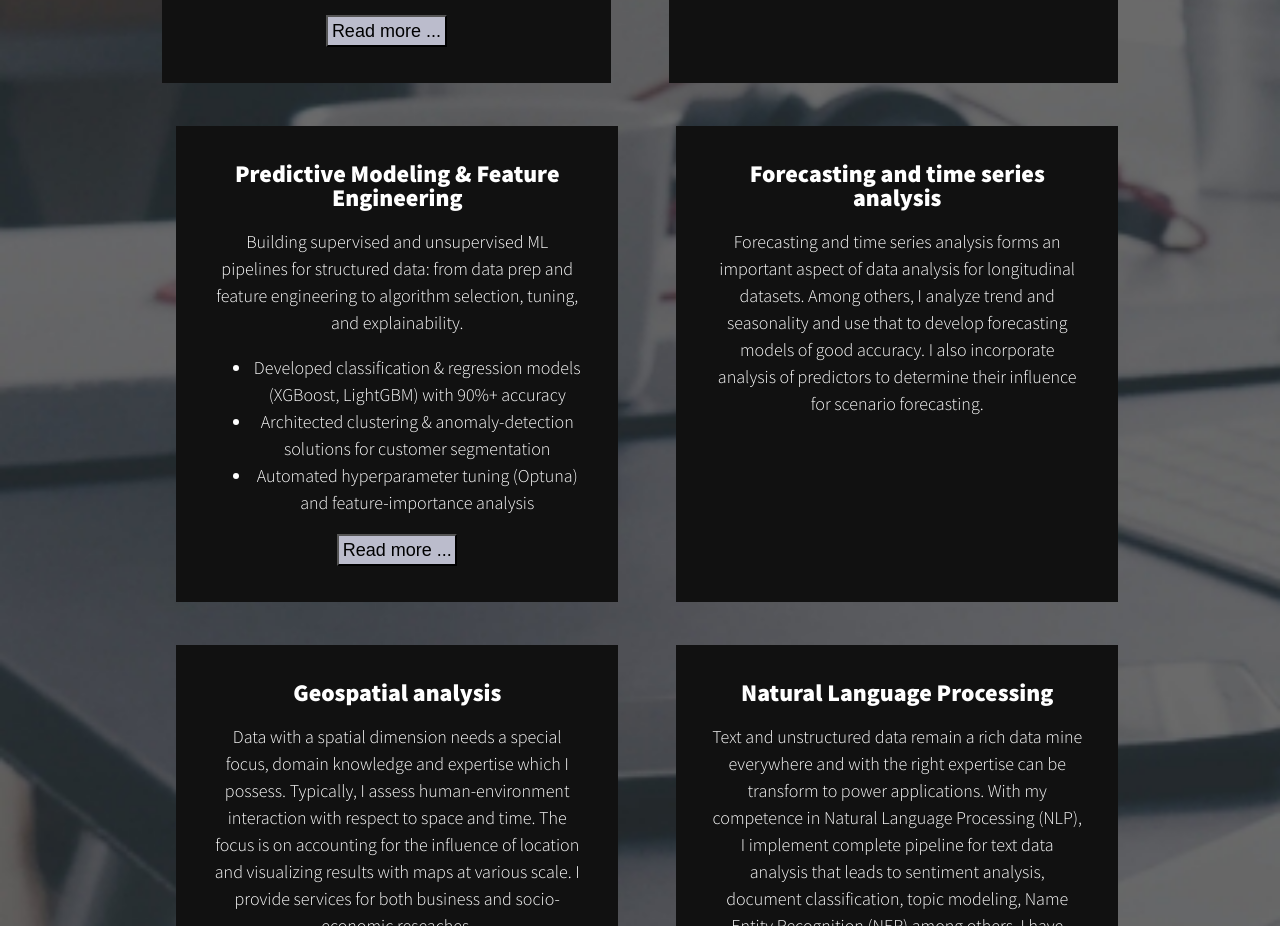
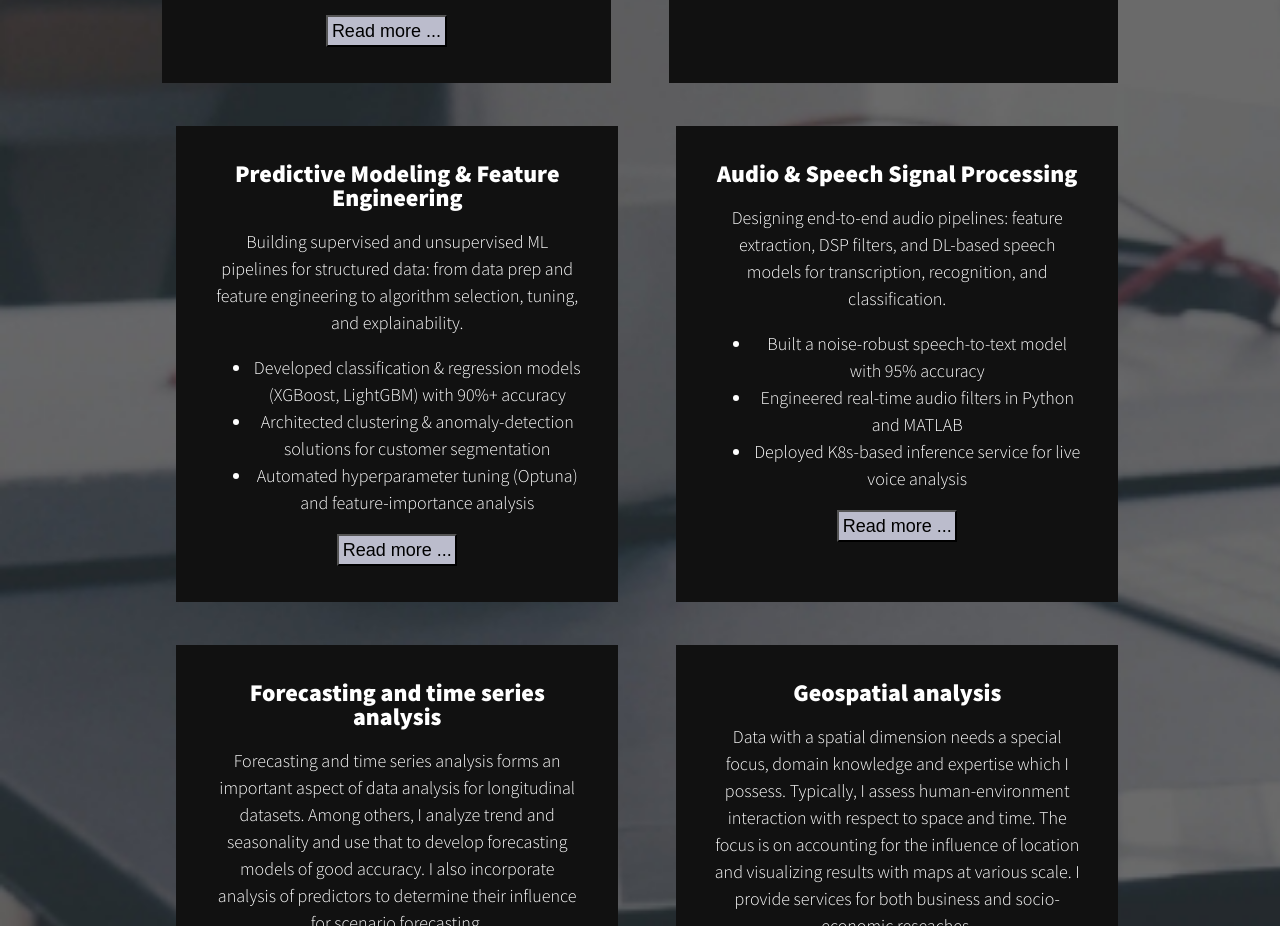
Before and after one commit to agbleze/aiprojects, a plain HTML site: page index.html in a window 1280 px wide. Shown: the part 1347-2273 px from the top of the page. Drawn offline with nearby package versions, Linux system fonts and the light colour scheme.

Commit message:
feat: update service

```diff
--- a/index.html
+++ b/index.html
@@ -136,6 +136,27 @@
             </button>
             </div>
 
+            <div class="service">
+                <h3>Audio & Speech Signal Processing</h3>
+                <p>
+                    Designing end-to-end audio pipelines: feature extraction, DSP filters,
+                    and DL-based speech models for transcription, recognition, and
+                    classification.
+                </p>
+                <ul>
+                    <li>Built a noise-robust speech-to-text model with 95% accuracy</li>
+                    <li>Engineered real-time audio filters in Python and MATLAB</li>
+                    <li>Deployed K8s-based inference service for live voice analysis</li>
+                </ul>
+
+                <button class = "btn-read">
+                    <a href="https://agbleze.github.io/DS_blog/posts/2022-09-10-sales-hypothesis-analysis/"
+                        target="_blank">
+                        Read more ...
+                    </a>
+
+                </button>
+            </div>
 
             <div class="service">
                 <h3>Forecasting and time series analysis </h3>
```
